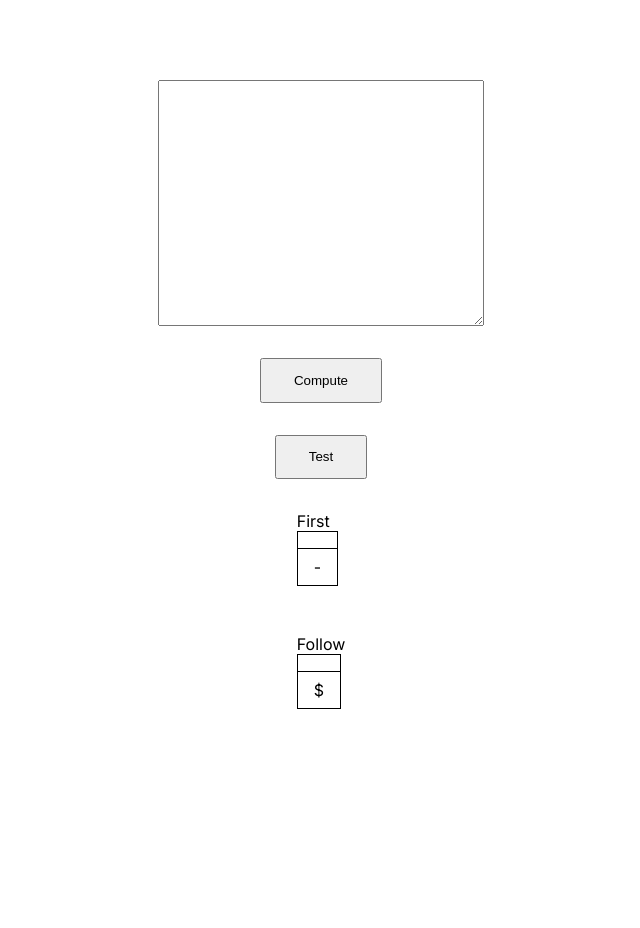
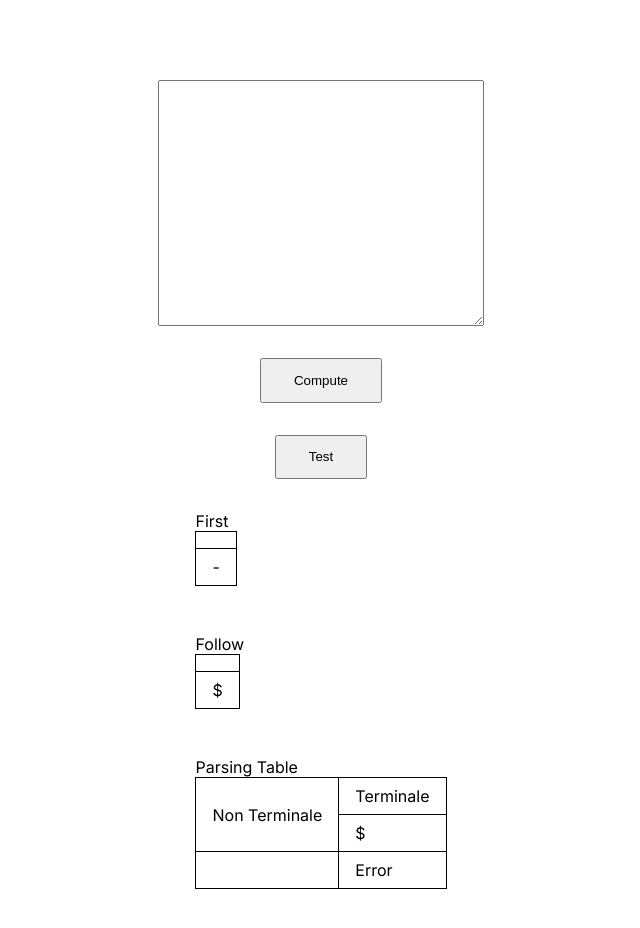
Before and after one commit to CarlinoCalogero/compilatoriSolver, a Next.js app: page / in a window 1280 px wide. Both pictures are taken after a click on the button "Compute". Shown: the top 928 px of the page, without its empty margins (319-959 px from the left). Before the commit the page ends 800 px from the top, so only its background shows below. Built offline with nearby package versions, Linux system fonts and the light colour scheme.

Commit message:
added comment and parsingTable visual table

```diff
--- a/src/app/page.tsx
+++ b/src/app/page.tsx
@@ -18,12 +18,14 @@ export default function Home() {
     console.log(firstFunctionResult)
     let followFunctionResult = follow(grammar, firstFunctionResult);
     console.log(followFunctionResult)
-    parsingTable(grammar, firstFunctionResult, followFunctionResult)
+    let parsingTableResult = parsingTable(grammar, firstFunctionResult, followFunctionResult)
+    console.log("parsingTableResult", parsingTableResult)
 
     setComputed({
       grammar: grammar,
       first: firstFunctionResult,
-      follow: followFunctionResult
+      follow: followFunctionResult,
+      parsingTable: parsingTableResult
     });
   }
 
@@ -96,6 +98,45 @@ export default function Home() {
             </div>
           }
 
+          {
+            computed.parsingTable != null &&
+            <div>
+              <span>Parsing Table</span>
+
+              <table>
+
+                <thead>
+                  <tr>
+                    <td rowSpan={2}>Non Terminale</td>
+                    <td align="center" colSpan={Object.keys(computed.parsingTable[Object.keys(computed.parsingTable)[0]]).length}>Terminale</td>
+                  </tr>
+                  <tr>
+                    {
+                      Object.keys(computed.parsingTable[Object.keys(computed.parsingTable)[0]]).map((column, i) => <td key={"td_thead_parsingTable_" + i}>{column}</td>)
+                    }
+                  </tr>
+                </thead>
+
+                <tbody>
+                  {
+                    Object.keys(computed.parsingTable).map((nonTerminalSymbol, i) =>
+                      <tr key={"tr_tbody_parsingTable_" + i}>
+                        <td>{nonTerminalSymbol}</td>
+                        {
+                          computed.parsingTable != null &&
+                          Object.keys(computed.parsingTable[nonTerminalSymbol]).map((row, j) =>
+                            <td key={"td_tbody_parsingTable_" + i + "_" + j}>{computed.parsingTable != null && computed.parsingTable[nonTerminalSymbol][row].toString()}</td>)
+                        }
+                      </tr>
+                    )
+                  }
+                </tbody>
+
+              </table>
+
+            </div>
+          }
+
 
         </div>
       }
--- a/src/lib/utils.ts
+++ b/src/lib/utils.ts
@@ -964,74 +964,87 @@ export function parsingTable(inputGrammar: Grammar, first: Record<string, string
     /** populate parsingTable */
     inputGrammar.nonTerminalSymbols.forEach(nonTerminalSymbol => {
 
+        // nonTerminalSymbols are parsingTable's rows
         parsingTable[nonTerminalSymbol] = {};
 
+        // terminalSymbols are parsingTable's columns
         inputGrammar.terminalSymbols.forEach(terminalSymbol => {
             if (terminalSymbol != epsilon)
                 parsingTable[nonTerminalSymbol][terminalSymbol] = [errorString];
         });
 
+        // other than terminalSymbols there is the special column of $
         parsingTable[nonTerminalSymbol][endOfInputSymbol] = [errorString];
     });
 
     // console.log("parsingTable", JSON.parse(JSON.stringify(parsingTable)))
 
+    // iterate over nonTerminalSymbol
     inputGrammar.nonTerminalSymbols.forEach(nonTerminalSymbol => {
 
+        // iterate over productionBodies
         inputGrammar.productions[nonTerminalSymbol].forEach(productionBody => {
 
             // console.log("productionBody", productionBody)
 
+            // prepare tableEntry as format A=>aB for example
             let tableEntry = `${nonTerminalSymbol}=>${productionBody}`
 
+            // check first recognized symbol of productionBody
             let responce = recognizeSymbol(inputGrammar, productionBody);
+            // get first recognized symbol of productionBody
             let recognizedSymbol = productionBody.substring(0, responce.offset)
 
-            if (recognizedSymbol != epsilon) {
+            if (recognizedSymbol != epsilon) { // if recognized symbol is not an epsilon we don't have to worry about the follow() part of the algorithm
 
                 // console.log("recognizedSymbol", recognizedSymbol)
 
+                // recognized symbol is a terminalSymbol
                 if (responce.checkSymbolGivenGrammarReturnType.isTerminalSymbol) {
                     // console.log("recognizedSymbol is terminalSymbol")
-                    addEntryToParsingTable(parsingTable, nonTerminalSymbol, recognizedSymbol, tableEntry);
+                    addEntryToParsingTable(parsingTable, nonTerminalSymbol, recognizedSymbol, tableEntry); // add tableEntry in the cell
                 }
 
+                // recognized symbol is a nonTerminalSymbol
                 if (responce.checkSymbolGivenGrammarReturnType.isNonTerminalSymbol) {
 
                     // console.log("recognizedSymbol is nonTerminalSymbol")
 
+                    // iterate over recognizedSymbol first
                     first[recognizedSymbol].forEach(terminalSymbolInsideFirstFunction => {
 
                         // console.log("terminalSymbolInsideFirstFunction", terminalSymbolInsideFirstFunction)
 
-                        if (terminalSymbolInsideFirstFunction != epsilon) {
+                        if (terminalSymbolInsideFirstFunction != epsilon) { // if recognized symbol is not an epsilon we don't have to worry about the follow() part of the algorithm
                             // console.log("terminalSymbolInsideFirstFunction isn't epsilon")
                             addEntryToParsingTable(parsingTable, nonTerminalSymbol, terminalSymbolInsideFirstFunction, tableEntry);
-                        } else {
+                        } else { // recognized symbol is epsilon so we have to worry about the follow() part of the algorithm
                             parsingTableWhenEncounteringEpsilon(parsingTable, follow, nonTerminalSymbol, tableEntry);
                         }
 
                     });
                 }
 
-            } else {
+            } else { // recognized symbol is epsilon so we have to worry about the follow() part of the algorithm
                 // console.log("productionBody is epsilon")
                 parsingTableWhenEncounteringEpsilon(parsingTable, follow, nonTerminalSymbol, tableEntry);
             }
         });
     });
 
-    console.log("_parsingTable", JSON.parse(JSON.stringify(parsingTable)))
+    return parsingTable;
 
 }
 
 function parsingTableWhenEncounteringEpsilon(parsingTable: Record<string, Record<string, string[]>>, follow: Record<string, string[]>, nonTerminalSymbol: string, tableEntry: string) {
+
+    // iterate over nonTerminalSymbol follow
     follow[nonTerminalSymbol].forEach(terminalSymbolInsideFollowFunction => {
         // console.log("terminalSymbolInsideFollowFunction", terminalSymbolInsideFollowFunction)
-        if (terminalSymbolInsideFollowFunction != endOfInputSymbol) {
+        if (terminalSymbolInsideFollowFunction != endOfInputSymbol) { // if terminalSymbolInsideFollowFunction is not $ simply add the tableEntry
             // console.log("terminalSymbolInsideFollowFunction isn't $")
             addEntryToParsingTable(parsingTable, nonTerminalSymbol, terminalSymbolInsideFollowFunction, tableEntry);
-        } else {
+        } else { // if terminalSymbolInsideFollowFunction is $ add the tableEntry to the corresponding column with $
             // console.log("terminalSymbolInsideFollowFunction is $")
             addEntryToParsingTable(parsingTable, nonTerminalSymbol, endOfInputSymbol, tableEntry);
         }
--- a/src/types/Computed.ts
+++ b/src/types/Computed.ts
@@ -3,5 +3,6 @@ import { Grammar } from "./Grammar"
 export type Computed = {
     grammar: Grammar | null,
     first: Record<string, string[]> | null,
-    follow: Record<string, string[]> | null
+    follow: Record<string, string[]> | null,
+    parsingTable: Record<string, Record<string, string[]>> | null
 }
```
